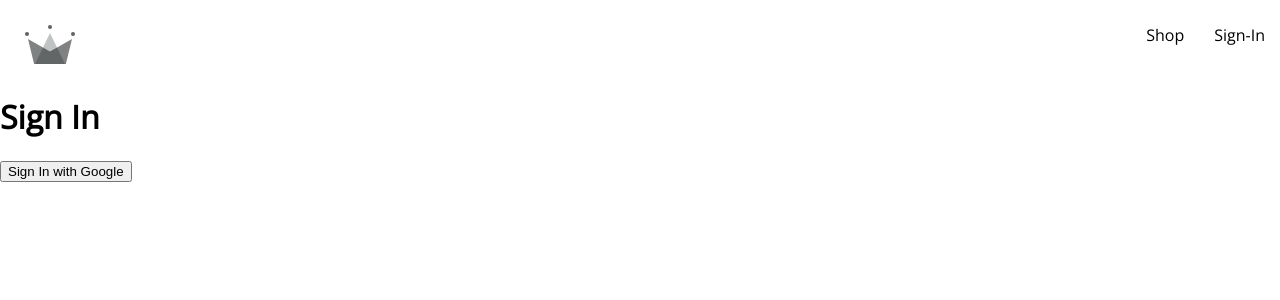
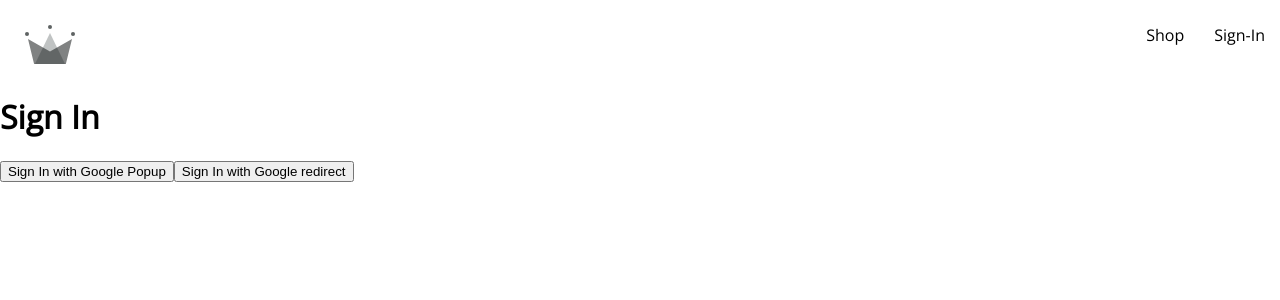
Before and after one commit to Reck1618/ecommerce-website-react, a React (Create React App) app: page /sign-in in a window 1280 px wide. Shown: the top 300 px of the page. Built offline with nearby package versions, Linux system fonts and the light colour scheme; a web font is replaced by a local one.

Commit message:
completed redirect auth

```diff
--- a/src/routes/sign-in/sign-in.component.jsx
+++ b/src/routes/sign-in/sign-in.component.jsx
@@ -1,15 +1,31 @@
-import { signInWithGooglePopup, createUserDocumentFromAuth } from '../../utils/firebase/firebase.utils';
+import { useEffect } from 'react';
+import { getRedirectResult } from 'firebase/auth';
+import { auth, signInWithGooglePopup, createUserDocumentFromAuth, signInWithGoogleRedirect } from '../../utils/firebase/firebase.utils';
 
 
 const SignIn = () => {
-    const logGoogleUser = async () => {
+
+    useEffect(() => {
+        async function logGoogleRedirect() {
+            const response = await getRedirectResult(auth);
+            if(response) {
+                const userDocRef = await createUserDocumentFromAuth(response.user);
+            }
+        }
+
+        logGoogleRedirect();
+    }, []);
+
+    const logGooglePopUp = async () => {
         const { user } = await signInWithGooglePopup();
         const userDocRef = await createUserDocumentFromAuth(user);
     }
+
     return (
         <div>
             <h1>Sign In</h1>
-            <button onClick={logGoogleUser}>Sign In with Google</button>
+            <button onClick={logGooglePopUp}>Sign In with Google Popup</button>
+            <button onClick={signInWithGoogleRedirect}>Sign In with Google redirect</button>
         </div>
     )
 }
--- a/src/utils/firebase/firebase.utils.js
+++ b/src/utils/firebase/firebase.utils.js
@@ -20,6 +20,7 @@
 
 export const auth = getAuth();
 export const signInWithGooglePopup = () => signInWithPopup(auth, provider);
+export const signInWithGoogleRedirect = () => signInWithRedirect(auth, provider);
 
 export const db = getFirestore();
 
```
